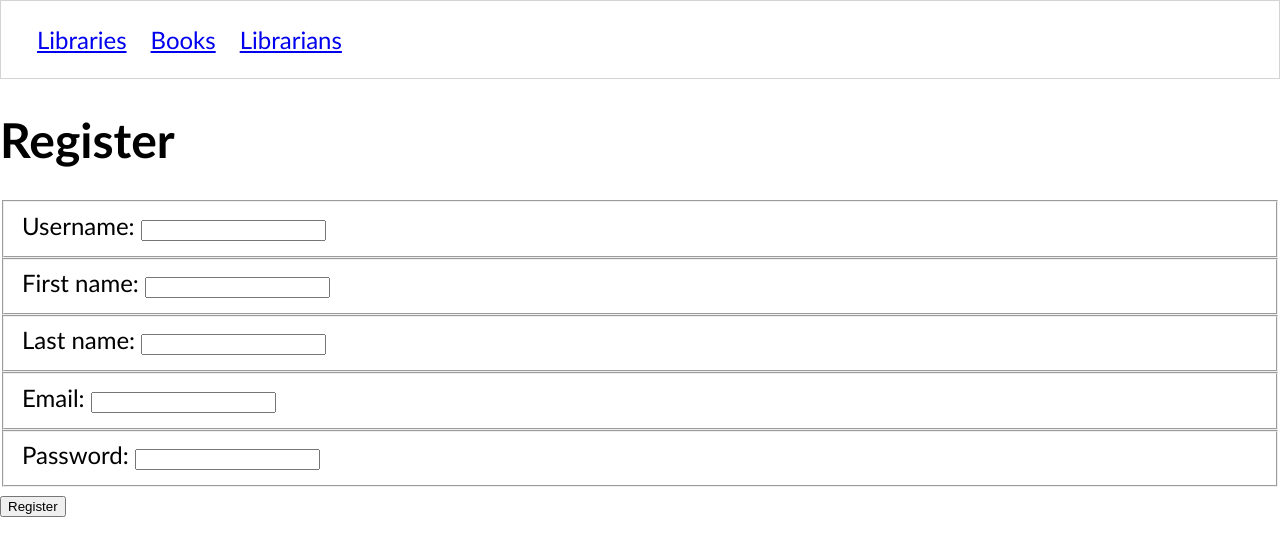
After one commit to nss-cohort-40/django-library, a Django app: page /register/ in a window 1280 px wide. The commit adds this page. Shown: the top 556 px of the page. Run offline with Django 3.2, Linux system fonts and the light colour scheme.

Commit message:
chap 10 - nested data, plus register

```diff
--- /dev/null
+++ b/libraryapp/static/styles/base.css
@@ -0,0 +1,22 @@
+body {
+  margin: 0;
+  padding: 0;
+  font-size: 1.5em;
+  font-family: 'Gill Sans', 'Gill Sans MT', Calibri, 'Trebuchet MS', sans-serif;
+}
+
+.main-content {
+  padding: 1em 2em;
+}
+
+.navList {
+  list-style-type: none;
+  display: flex;
+  border: 1px solid lightgray;
+  padding: 1em;
+  margin: 0;
+}
+
+.navList__route {
+  margin: 0 0.5em;
+}
--- a/libraryapp/templates/books/detail.html
+++ b/libraryapp/templates/books/detail.html
@@ -11,6 +11,8 @@
 
     <div>Published in {{ book.year_published }}</div>
     <div>ISBN: {{ book.isbn }}</div>
+    <div>Located in the {{ book.location.title }}</div>
+    <div>Registered by {{ book.librarian.first_name }} {{ book.librarian.last_name }}</div>
 
     <form action="{% url 'libraryapp:book' book.id %}" method="POST">
       {% csrf_token %}
--- /dev/null
+++ b/libraryapp/templates/librarians/list.html
@@ -0,0 +1 @@
+<h1>Librarians! (List to Come)</h1>
--- /dev/null
+++ b/libraryapp/templates/registration/register.html
@@ -0,0 +1,38 @@
+{% extends 'shared/base.html' %}
+
+{% block content %}
+    <h1>Register</h1>
+
+    <form action="{% url 'libraryapp:register' %}" method="post">
+        {% csrf_token %}
+        <fieldset>
+            <label for="username">Username: </label>
+            <input id="username" type="text" name="username" >
+        </fieldset>
+
+        <fieldset>
+            <label for="first_name">First name: </label>
+            <input id="first_name" type="text" name="first_name" \>
+        </fieldset>
+
+        <fieldset>
+            <label for="last_name">Last name: </label>
+            <input id="last_name" type="text" name="last_name" >
+        </fieldset>
+
+
+        <fieldset>
+            <label for="email">Email: </label>
+            <input id="email" type="text" name="email">
+        </fieldset>
+
+        <fieldset>
+            <label for="password">Password: </label>
+            <input id="password" type="password" name="password" >
+        </fieldset>
+
+        <input type="submit" value="Register" />
+
+    </form>
+
+{% endblock %}
--- /dev/null
+++ b/libraryapp/templates/shared/base.html
@@ -0,0 +1,30 @@
+{% load static %}
+<!DOCTYPE html>
+<html>
+
+<head>
+    <meta charset="utf-8">
+    <title>Library</title>
+
+    <link rel="stylesheet" href="{% static 'styles/base.css' %}" />
+
+    {% block css %}
+    {% endblock %}
+</head>
+
+<body>
+
+    <nav id="site-nav">
+        <ol class="navList">
+            <li class="navList__route"><a href="{% url 'libraryapp:libraries' %}">Libraries</a></li>
+            <li class="navList__route"><a href="{% url 'libraryapp:books' %}">Books</a></li>
+            <li class="navList__route"><a href="{% url 'libraryapp:librarians' %}">Librarians</a></li>
+        </ol>
+    </nav>
+
+    {% block content %}
+    {% endblock %}
+
+</body>
+
+</html>
--- a/libraryapp/urls.py
+++ b/libraryapp/urls.py
@@ -1,4 +1,6 @@
 from django.urls import path, include
+from django.conf import settings
+from django.conf.urls.static import static
 from .views import *
 
 app_name = "libraryapp"
@@ -7,9 +9,12 @@ urlpatterns = [
     path('', book_list, name='home'),
     path('books/', book_list, name='books'),
     path('book/form', book_form, name="book_form"),
-    path('libraries/', library_list, name='locations'),
+    path('libraries/', library_list, name='libraries'),
+    path('librarians/', librarian_list, name='librarians'),
     path('accounts/', include('django.contrib.auth.urls')),
     path('logout/', logout_user, name='logout'),
     path('books/<int:book_id>/', book_details, name='book'),
     path('books/<int:book_id>/form/', book_edit_form, name='book_edit_form'),
-]
+    path('register/', register_user, name="register"),
+
+] + static(settings.STATIC_URL, document_root=settings.STATIC_ROOT)
--- a/libraryapp/views/__init__.py
+++ b/libraryapp/views/__init__.py
@@ -1,6 +1,8 @@
 from .libraries.list import library_list
+from .librarians.list import librarian_list
 from .books.list import book_list
 from .books.form import book_form
 from .books.form import book_edit_form
 from .books.details import book_details
 from .auth.logout import logout_user
+from .auth.register import register_user
--- /dev/null
+++ b/libraryapp/views/auth/register.py
@@ -0,0 +1,47 @@
+from django.shortcuts import render, redirect
+from django.urls import reverse
+from django.contrib.auth import login, authenticate
+from django.contrib.auth.models import User
+from django.http import HttpResponse
+from django.views.decorators.csrf import csrf_exempt
+from libraryapp.models import Librarian
+
+def register_user(request):
+    """Handles creation of a new user for auth
+
+        Args:
+        request = full http object
+    """
+
+    # For handling when user submits the form data
+    if request.method == "POST":
+
+        # create a new user using django's built in craziness. create a user is a method in django.
+        new_user = User.objects.create_user(
+            username=request.POST['username'],
+            email=request.POST['email'],
+            password=request.POST['password'],
+            first_name=request.POST['first_name'],
+            last_name=request.POST['last_name']
+        )
+
+        # make a librarian after a user as well
+        # librarian = Librarian.objects.create(
+        #     user=new_user,
+        #     # If you have other form data to save on the new librarian...
+        #     fave_color=request.POST['fave_color'],
+        # )
+
+        authenticated_user = authenticate(username=request.POST['username'], password=request.POST['password'])
+
+        if authenticated_user is not None:
+            login(request, authenticated_user)
+
+            # Redirect the browser to wherever you want to go after registering
+            return redirect(reverse('libraryapp:books'))
+
+    # handles a request to load the empty form for the user to fill out
+    else:
+        template = 'registration/register.html'
+
+    return render(request, template, {})
--- a/libraryapp/views/books/details.py
+++ b/libraryapp/views/books/details.py
@@ -6,6 +6,7 @@ from libraryapp.models import Book, Library
 # from libraryapp.models import model_factory
 from ..connection import Connection
 from ..helpers.get_book import get_book
+
 
 
 @login_required
```
Also changed, not shown: libraryapp/TODO.txt (+8 -0 lines), libraryapp/static/styles/books.css (added, +22 -0 lines), libraryapp/templates/books/list.html (+18 -15 lines), libraryapp/templates/libraries/list.html (+16 -12 lines), libraryapp/views/helpers/get_book.py (+36 -3 lines), libraryapp/views/librarians/list.py (added, +38 -0 lines), libraryapp/views/libraries/list.py (+56 -16 lines), db.sqlite3.
